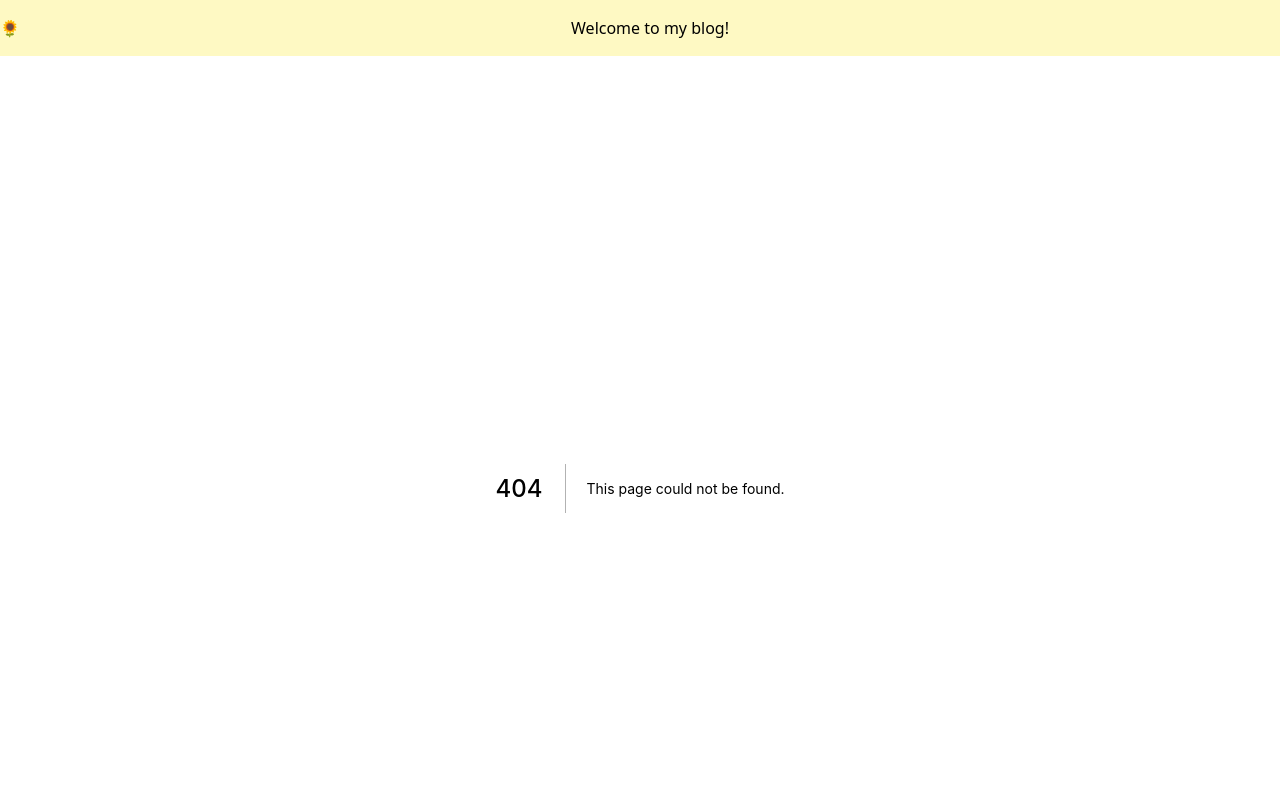
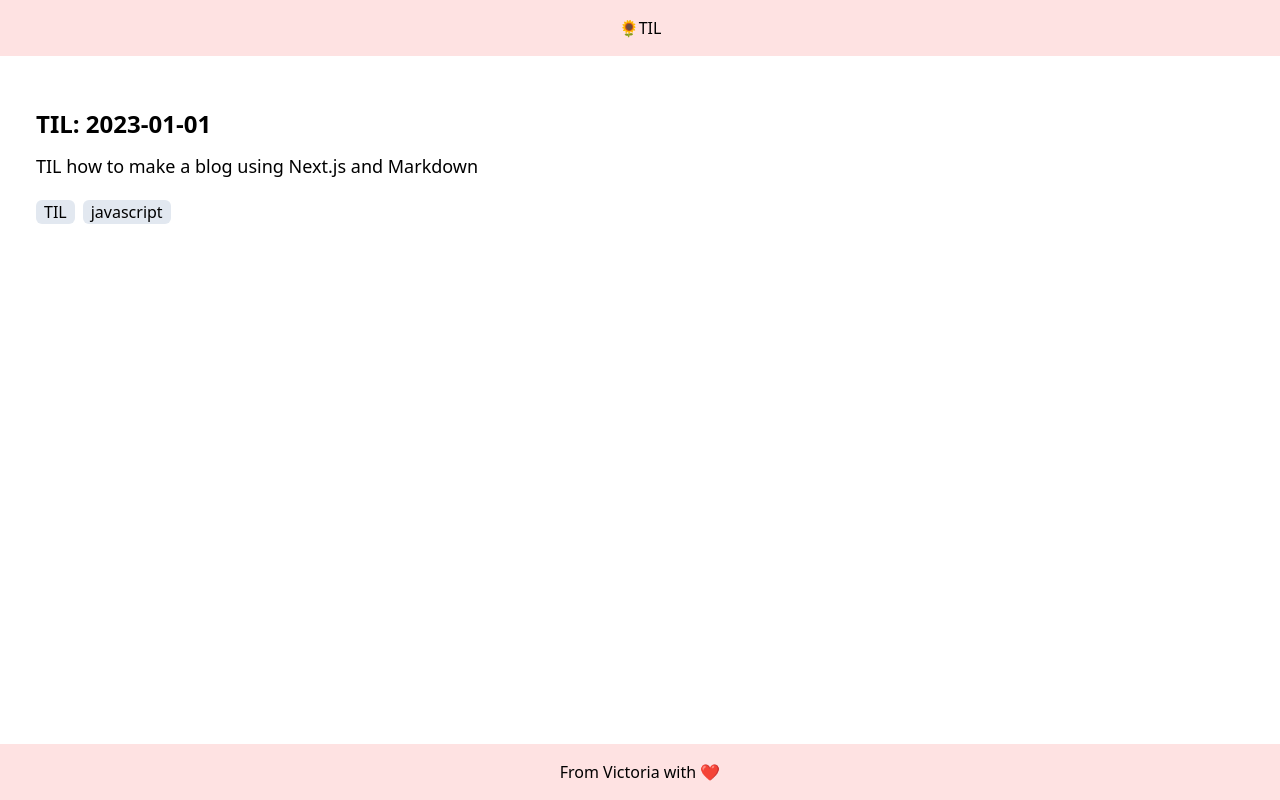
Before and after one commit to victorialslocum/personal-blog, a Next.js app: page /til in a window 1280 px wide. Before the commit this address had no page. Shown: the top 800 px of the page. Built offline with nearby package versions, Linux system fonts and the light colour scheme.

Commit message:
add TIL section

```diff
--- a/components/layout.js
+++ b/components/layout.js
@@ -3,12 +3,13 @@ import Link from 'next/link';
 export default function Layout({ children }) {
   return (
     <div className='flex flex-col min-h-screen'>
-      <header className='bg-yellow-100 mb-8 py-4'>
+      <header className='bg-red-100 mb-8 py-4'>
         <div className='container mx-auto flex justify-center'>
           <Link href='/'>
+
             <a>🌻</a>
           </Link>
-          <span className='mx-auto'>Welcome to my blog!</span>{' '}
+          <Link href='/til'><a>TIL</a></Link>
         </div>
       </header>
       <main className='container mx-auto flex-1'>{children}</main>
--- a/next.config.js
+++ b/next.config.js
@@ -1,3 +1,4 @@
 module.exports = {
   reactStrictMode: true,
+
 }
--- a/package.json
+++ b/package.json
@@ -22,5 +22,10 @@
     "eslint-config-next": "12.0.8",
     "postcss": "^8.4.5",
     "tailwindcss": "^3.0.15"
+  },
+  "browser": {
+    "fs": false,
+    "os": false,
+    "path": false
   }
 }
--- a/pages/post/[slug].js
+++ b/pages/post/[slug].js
@@ -4,6 +4,19 @@ import md from 'markdown-it';
 
 export async function getStaticPaths() {
   const files = fs.readdirSync('posts');
+  const paths = files.map((fileName) => ({
+    params: {
+      slug: fileName.replace('.md', ''),
+    },
+  }));
+  return {
+    paths,
+    fallback: false,
+  };
+}
+
+export async function getStaticPaths() {
+  const files = fs.readdirSync('til');
   const paths = files.map((fileName) => ({
     params: {
       slug: fileName.replace('.md', ''),
@@ -26,6 +39,17 @@ export async function getStaticProps({ params: { slug } }) {
   };
 }
 
+export async function getStaticProps({ params: { slug } }) {
+  const fileName = fs.readFileSync(`til/${slug}.md`, 'utf-8');
+  const { data: frontmatter, content } = matter(fileName);
+  return {
+    props: {
+      frontmatter,
+      content,
+    },
+  };
+}
+
 export default function PostPage({ frontmatter, content }) {
   return (
     <div className='prose mx-auto'>
--- /dev/null
+++ b/pages/til.js
@@ -0,0 +1,54 @@
+import fs from 'fs';
+import matter from 'gray-matter';
+import Link from 'next/link';
+
+export async function getStaticProps() {
+  const files = fs.readdirSync('til');
+
+  const posts = files.map((fileName) => {
+    const slug = fileName.replace('.md', '');
+    const readFile = fs.readFileSync(`til/${fileName}`, 'utf-8');
+    const { data: frontmatter } = matter(readFile);
+    return {
+      slug,
+      frontmatter,
+    };
+  });
+
+  return {
+    props: {
+      posts,
+    },
+  };
+}
+
+export default function TIL({ posts }) {
+  return (
+    <div className=''>
+      {posts.map(({ slug, frontmatter }) => (
+        <div
+          key={slug}
+          className='overflow-hidden flex flex-col'
+        >
+          <Link href={`/post/${slug}`}>
+          <a>
+            <div className='flex'>
+
+
+
+              <div className='text-left flex-auto p-2 pl-9'>
+              <h1 className='text-2xl font-bold pb-3 pt-3'>{frontmatter.title}</h1>
+              <p className='text-lg'>{frontmatter.summary}</p>
+              <div className='flex pt-5'>{frontmatter.tags.map((tag)=>(<div className='flex-none px-2 mr-2 bg-slate-200 rounded-md'>{tag}</div>))}</div>
+              </div>
+
+
+              </div>
+            </a>
+
+          </Link>
+        </div>
+      ))}
+    </div>
+  );
+}
--- /dev/null
+++ b/til/TIL-2022-12-27.md
@@ -0,0 +1,31 @@
+---
+title: 'TIL: 2023-01-01'
+metaTitle: 'Next.js page options and how they work'
+metaDesc: 'How to use pages in Next.js exploring the options'
+socialImage: images/22-09-2021.jpg
+date: '2023-01-01'
+tags:
+  - TIL
+  - javascript
+summary: "TIL how to make a blog using Next.js and Markdown"
+---
+
+
+# TLDR
+Today I finished my blog website, and I've done it using Next.js and Markdown. I got a few different options from some different colleges, but I ended up deciding this was the right option for me. If you're interested in the initial tutorial I followed, you can find it [here](https://some.website)!
+
+# Goals and future plans
+I'm hoping to use this page as a document to my progress and learnings over the next year. My goal is to post TIL most days (300/365?) and to do some cool projects to write full posts about.
+
+My first programming love was with Javascript, and I'm honestly really happy to be building in it again. I've had several websites in the past, but never one written with Javascript, or as advanced as this. I found my other sites to be really hard to maintain. My hope with the markdown is I'll be able to easily create posts and update content as I go, with the option of changing CSS as I feel. I currently have duplicate posts on [my Notion page](https://victoriaslocum.com), which is more of my website and documentation for my personal life. I am really transparent with what I'm doing and learning, and you can find a lot of my daily iterations on there as well.
+
+I can imagine the structure of this will change a lot over the course of the year, and I look forward to seeing everything I learn.
+
+# The content
+Anyways, for the first post, I learned how to make a full blog from Next.js and Markdown. I followed a tutorial to get the inital stucture, and it took me about an hour to get oriented. I spent the second hour trying to figure out how to tag each post, and then I moved on to CSS and structure.
+
+I've deployed this using [Vercel](https://some.website).
+
+The whole process took me around _ hours over the course of _ days. I definitely learned a lot, but here's some of the highlights.
+
+1.
```
Also changed, not shown: posts/how-i-got-my-job.md (renamed from posts/nextjs-page-options-and-how-they-work.md, +1 -1 lines), 1 other file (tests, documents, lock files or other folders).
